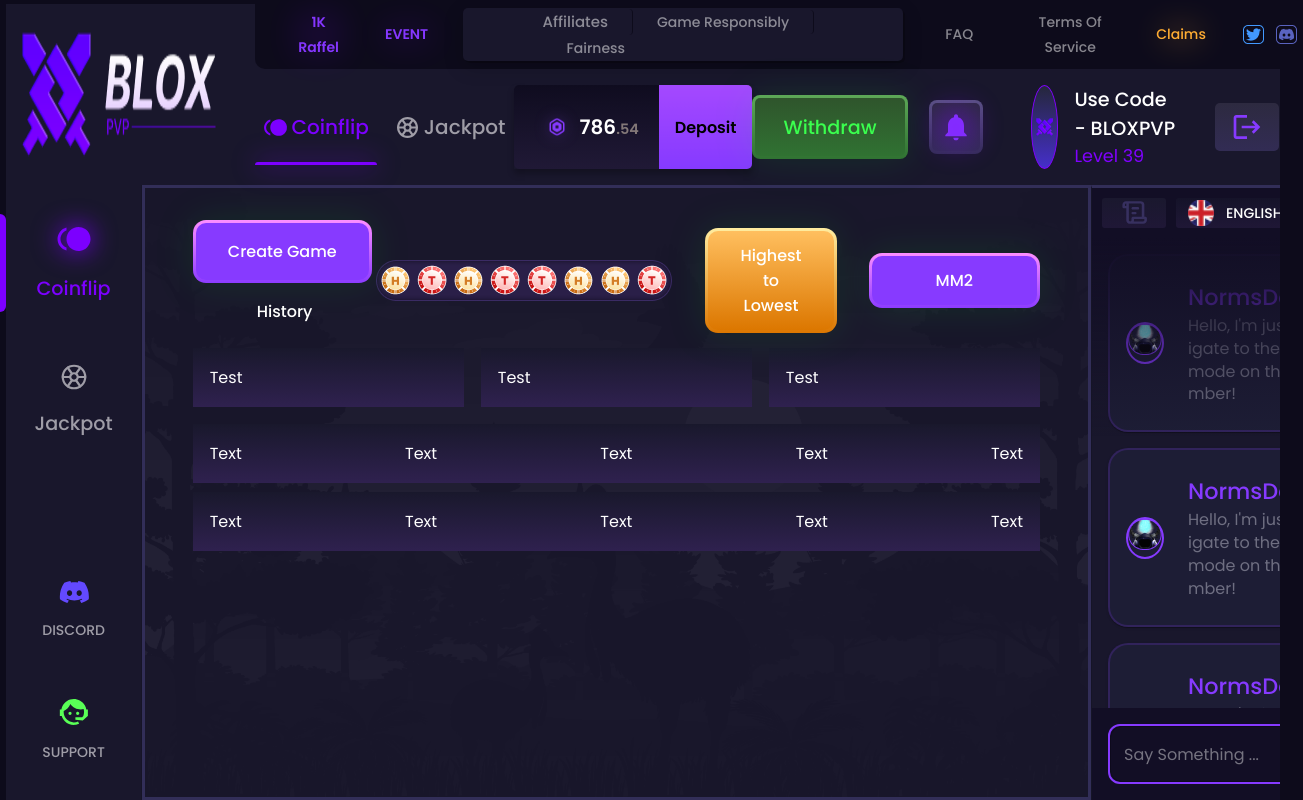
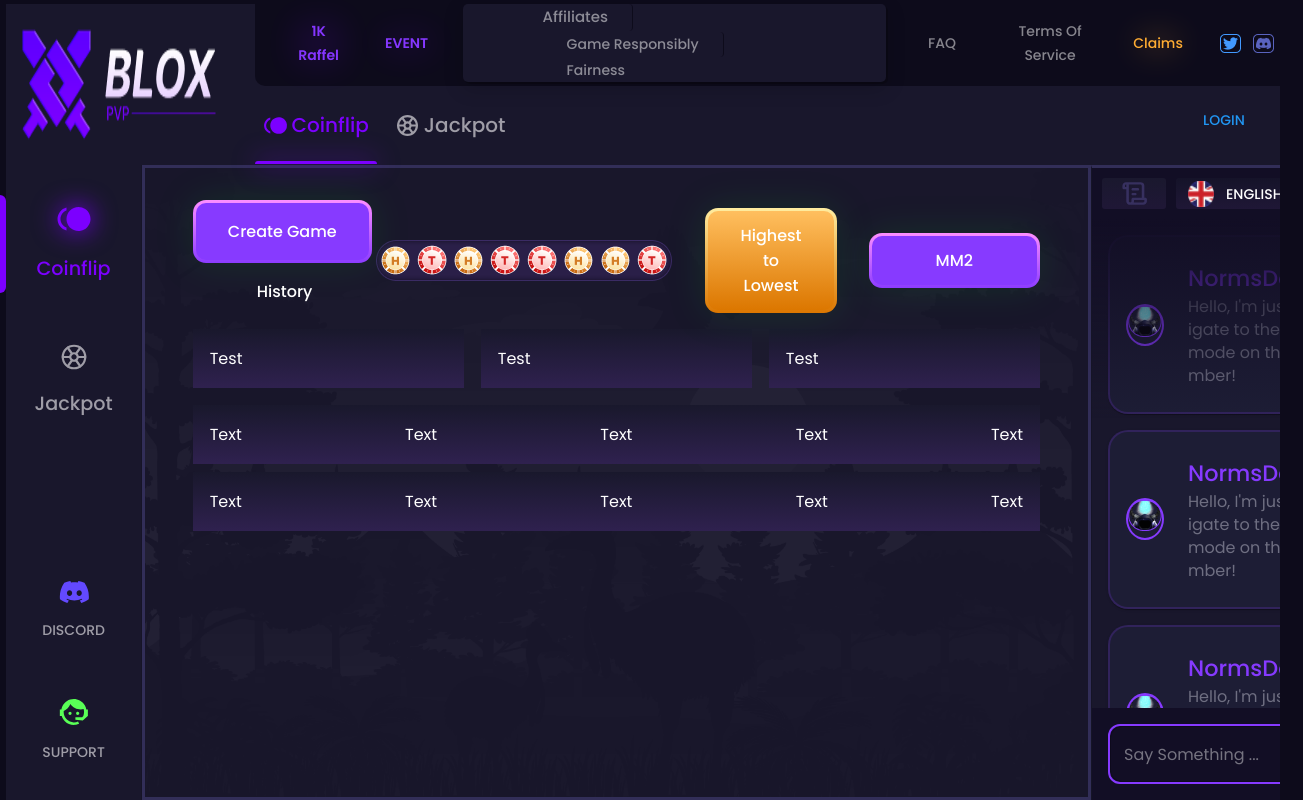
Before and after one commit to JackBlack69-hub/BlocksPvp, a React (Create React App) app: page / in a window 1280 px wide. Shown: the whole page, 1303 px wide, since content can reach past the window. Built offline with nearby package versions, Linux system fonts and the light colour scheme; no server answers.

Commit message:
fix: fixed the login initial state

```diff
--- a/src/components/Navbar.jsx
+++ b/src/components/Navbar.jsx
@@ -14,7 +14,7 @@
 import axios from "axios";
 
 function Navbar(props) {
-  const [login, isLogin] = useState(true);
+  const [login, isLogin] = useState(false);
   const storedJwtToken = Cookies.get("jwtToken");
 
   const [username, setUsername] = React.useState("");
```
